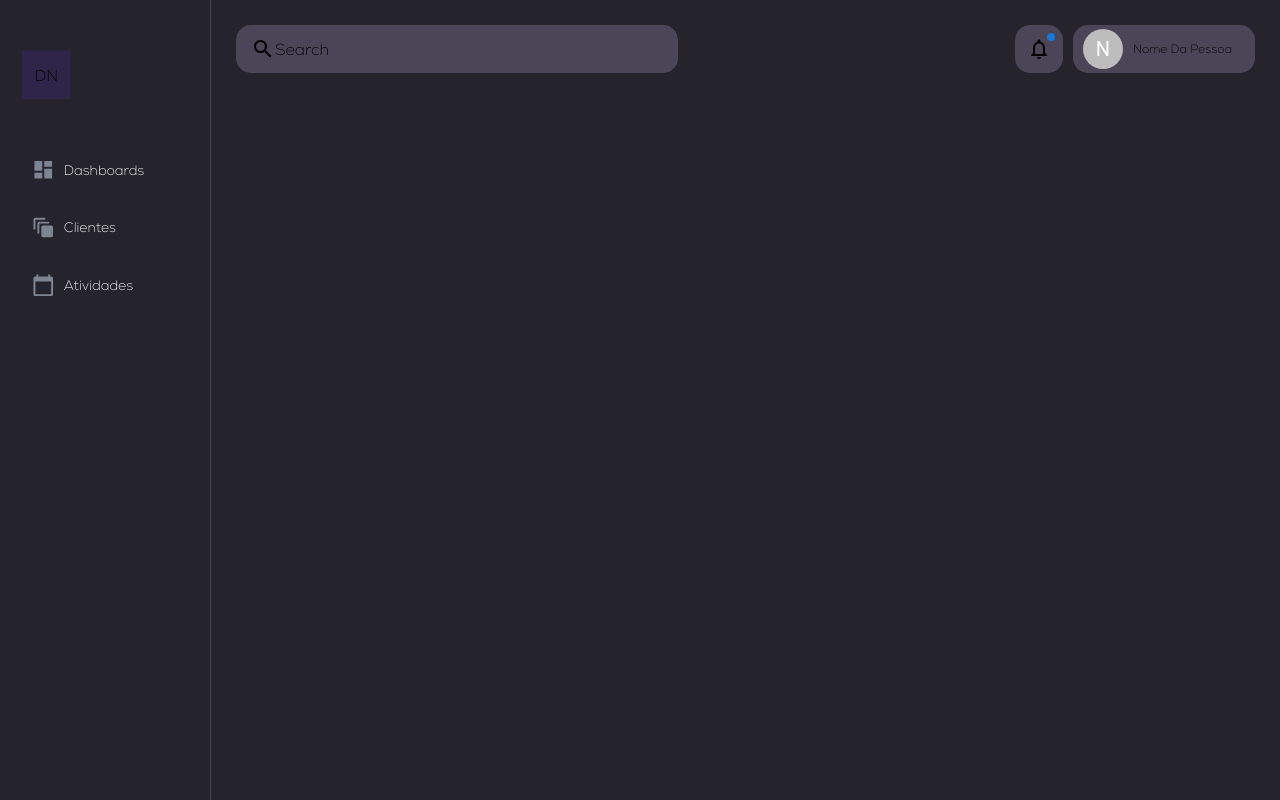
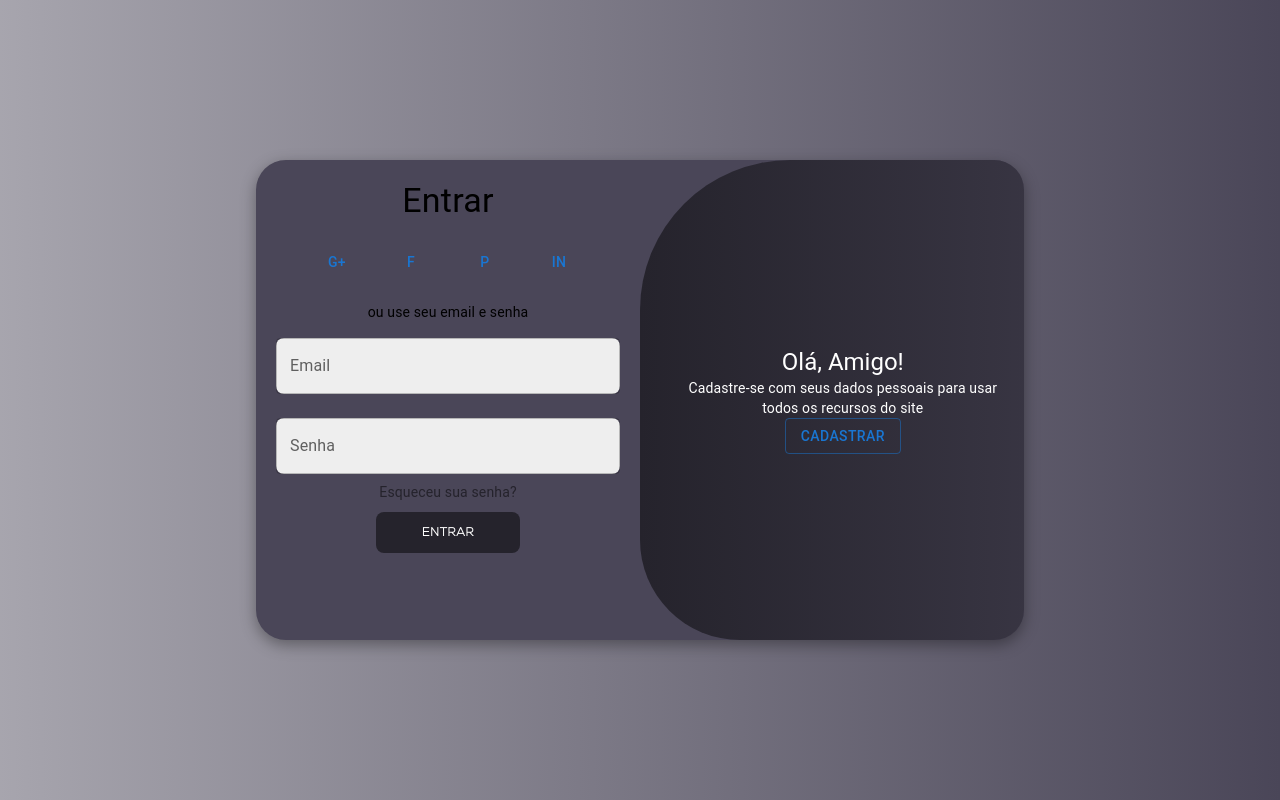
Before and after one commit to lucasnobree/erp-sistem, a React (Vite) app: page / in a window 1280 px wide. Built offline with nearby package versions, Linux system fonts and the light colour scheme.

Commit message:
Tela Login

```diff
--- /dev/null
+++ b/src/Pages/Login/login.jsx
@@ -0,0 +1,139 @@
+import React, { useState } from "react";
+import { NavLink } from "react-router-dom";
+import { Grid, Box, Button, TextField, Typography } from "@mui/material";
+import styles from "./login.module.css";
+
+export default function Login() {
+  const [isSignIn, setIsSignIn] = useState(true);
+
+  const toggleSignIn = () => {
+    setIsSignIn(!isSignIn);
+  };
+
+  return (
+    <Box className={styles.container}>
+      <Box
+        className={
+          isSignIn
+            ? styles.toggleContainer
+            : `${styles.toggleContainer} ${styles.toggleActive}`
+        }
+      >
+        <Box className={styles.toggle}>
+          <Box className={styles.togglePanel}>
+            <Typography variant="h5">
+              {isSignIn ? "Olá, Amigo!" : "Bem-vindo de volta!"}
+            </Typography>
+            <Typography variant="body2">
+              {isSignIn
+                ? "Cadastre-se com seus dados pessoais para usar todos os recursos do site"
+                : "Faça login para continuar acessando sua conta"}
+            </Typography>
+            <Button
+              variant="outlined"
+              onClick={toggleSignIn}
+              className={styles.button}
+            >
+              {isSignIn ? "Cadastrar" : "Entrar"}
+            </Button>
+          </Box>
+        </Box>
+      </Box>
+
+      <Grid container spacing={2} className={styles.formContainer}>
+        {isSignIn ? (
+          <Grid item xs={12} sm={6} className={styles.signIn}>
+            <form className={styles.form}>
+              <Typography variant="h4">Entrar</Typography>
+              <div className={styles.socialIcons}>
+                <Button className={styles.icon}>G+</Button>
+                <Button className={styles.icon}>F</Button>
+                <Button className={styles.icon}>P</Button>
+                <Button className={styles.icon}>In</Button>
+              </div>
+              <Typography variant="body2">ou use seu email e senha</Typography>
+              <TextField
+                fullWidth
+                label="Email"
+                variant="outlined"
+                margin="normal"
+                className={styles.input}
+              />
+              <TextField
+                fullWidth
+                label="Senha"
+                type="password"
+                variant="outlined"
+                margin="normal"
+                className={styles.input}
+              />
+              <Typography
+                variant="body2"
+                className={styles.forgotPassword}
+                component="a"
+                href="#"
+              >
+                Esqueceu sua senha?
+              </Typography>
+              <NavLink
+                to="/dashboard"
+                className={styles.button}
+                variant="contained"
+                color="primary"
+                fullWidth
+              >
+                Entrar
+              </NavLink>
+            </form>
+          </Grid>
+        ) : (
+          <Grid item xs={12} sm={6} className={styles.signUp}>
+            <form className={styles.form}>
+              <Typography variant="h4">Criar Conta</Typography>
+              <div className={styles.socialIcons}>
+                <Button className={styles.icon}>G+</Button>
+                <Button className={styles.icon}>F</Button>
+                <Button className={styles.icon}>P</Button>
+                <Button className={styles.icon}>In</Button>
+              </div>
+              <Typography variant="body2">
+                ou use seu email para se cadastrar
+              </Typography>
+              <TextField
+                fullWidth
+                label="Nome"
+                variant="outlined"
+                margin="normal"
+                className={styles.input}
+              />
+              <TextField
+                fullWidth
+                label="Email"
+                variant="outlined"
+                margin="normal"
+                className={styles.input}
+              />
+              <TextField
+                fullWidth
+                label="Senha"
+                type="password"
+                variant="outlined"
+                margin="normal"
+                className={styles.input}
+              />
+              <NavLink
+                to="/dashboard"
+                className={styles.button}
+                variant="contained"
+                color="primary"
+                fullWidth
+              >
+                Cadastrar
+              </NavLink>
+            </form>
+          </Grid>
+        )}
+      </Grid>
+    </Box>
+  );
+}
--- /dev/null
+++ b/src/Pages/Login/login.module.css
@@ -0,0 +1,130 @@
+body {
+  background-color: white;
+  background: linear-gradient(to right, #4a46587c, #4a4658);
+  display: flex;
+  align-items: center;
+  justify-content: center;
+  flex-direction: column;
+  height: 100vh;
+}
+
+.container {
+  display: flex;
+  position: relative;
+  width: 768px;
+  max-width: 100%;
+  min-height: 480px;
+  border-radius: 30px;
+  box-shadow: 0 5px 15px rgba(0, 0, 0, 0.35);
+  overflow: hidden;
+  background-color: #4a4658;
+}
+
+.formContainer {
+  display: flex;
+  flex-direction: row;
+  justify-content: space-between;
+  width: 100%;
+}
+
+.signIn,
+.signUp {
+  width: 50%;
+  padding: 20px;
+}
+
+.form {
+  display: flex;
+  flex-direction: column;
+  align-items: center;
+  justify-content: center;
+}
+
+.input {
+  background-color: #eee;
+  border: none;
+  margin: 8px 0;
+  padding: 10px 10px;
+  font-size: 13px;
+  border-radius: 8px;
+  width: 100%;
+  outline: none;
+}
+
+.button {
+  background-color: #25232c;
+  color: #fff;
+  font-size: 12px;
+  padding: 10px 45px;
+  border: 1px solid transparent;
+  border-radius: 8px;
+  font-weight: 600;
+  letter-spacing: 0.5px;
+  text-transform: uppercase;
+  margin-top: 10px;
+  cursor: pointer;
+  text-decoration: none;
+}
+
+.socialIcons {
+  display: flex;
+  justify-content: center;
+  gap: 10px;
+  margin: 20px 0;
+}
+
+.icon {
+  border: 1px solid #ccc;
+  border-radius: 50%;
+  display: flex;
+  justify-content: center;
+  align-items: center;
+  width: 40px;
+  height: 40px;
+}
+
+.toggleContainer {
+  position: absolute;
+  top: 0;
+  left: 50%;
+  width: 50%;
+  height: 100%;
+  overflow: hidden;
+  transition: all 0.6s ease-in-out;
+  z-index: 1000;
+  border-radius: 150px 0 0 100px;
+}
+
+.toggle {
+  background-color: #25232c;
+  height: 100%;
+  background: linear-gradient(to right, #25232c, #4a4658);
+  color: #fff;
+  position: relative;
+  height: 100%;
+  width: 200%;
+  transform: translateX(0);
+  transition: all 0.6s ease-in-out;
+}
+
+.togglePanel {
+  position: absolute;
+  width: 45%;
+  height: 100%;
+  display: flex;
+  align-items: center;
+  justify-content: center;
+  flex-direction: column;
+  padding: 0 30px;
+  text-align: center;
+  top: 0;
+  transform: translateX(0);
+  transition: all 0.6s ease-in-out;
+}
+
+.forgotPassword {
+  font-size: 12px;
+  color: #25232c;
+  text-decoration: none;
+  margin-top: 10px;
+}
--- a/src/main.jsx
+++ b/src/main.jsx
@@ -6,16 +6,16 @@ import { MainLayout } from "./layouts/MainLayout";
 import Dashboard from "./Pages/Dashboard/dashboard.jsx";
 import Clientes from "./Pages/Clients/clients.jsx";
 import Eventos from "./Pages/Events/events.jsx";
+import Login from "./Pages/Login/login.jsx";
 
 const router = createBrowserRouter([
   {
     path: "/",
+    element: <Login />,
+  },
+  {
     element: <MainLayout />,
     children: [
-      {
-        index: true,
-        // element: <Login />,
-      },
       {
         path: "dashboard",
         element: <Dashboard />,
```
